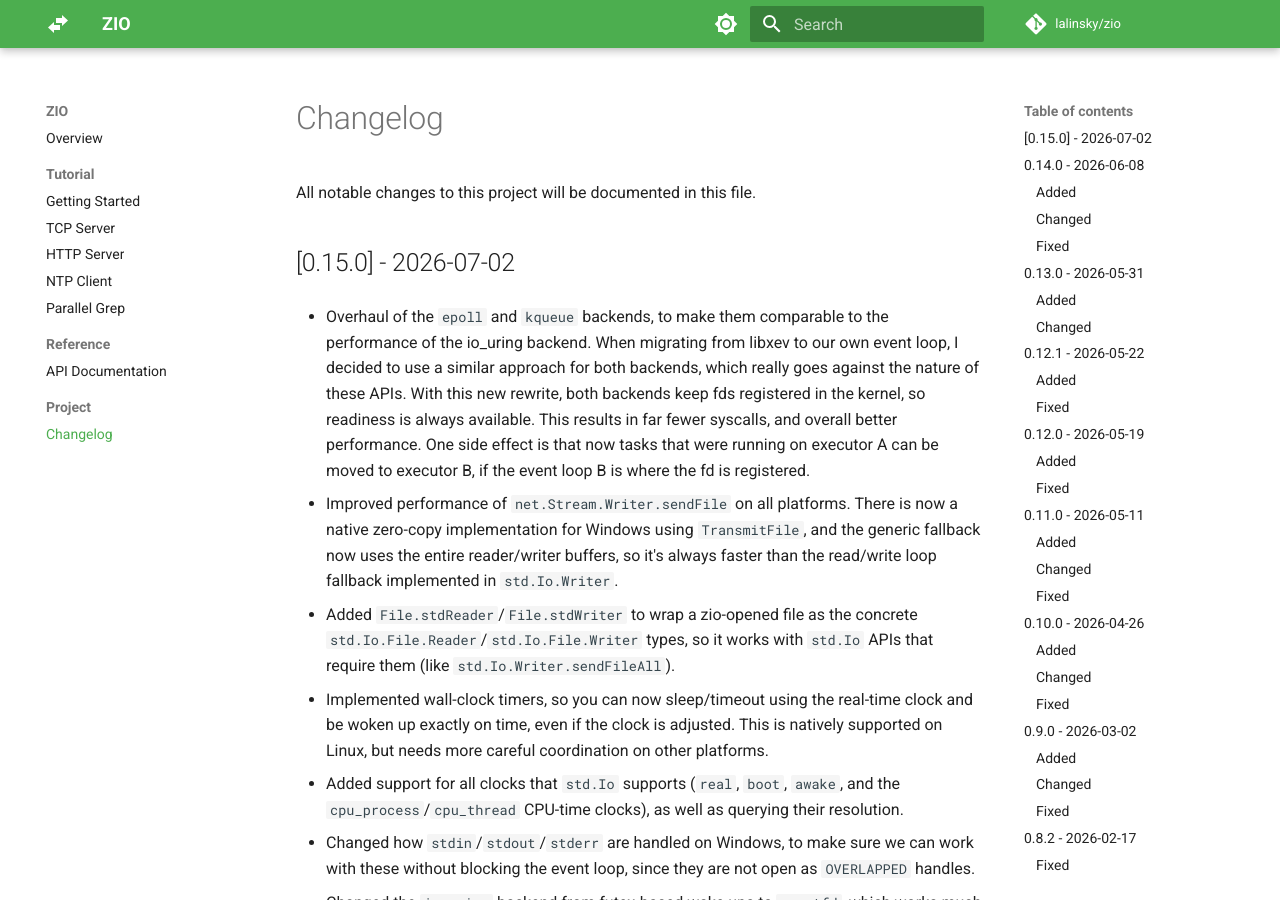
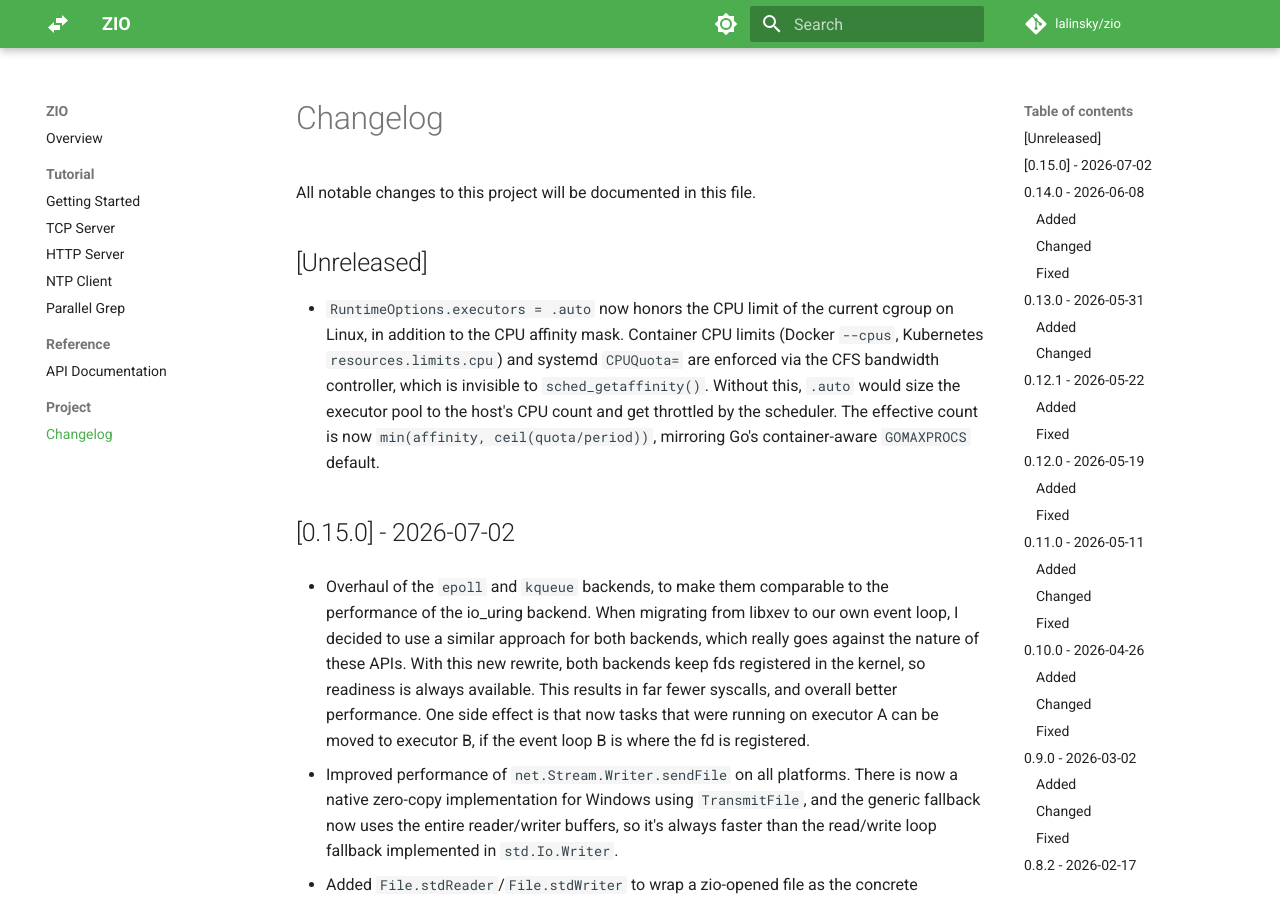
Before and after one commit to lalinsky/zio, an MkDocs documentation site: the page built from docs/changelog.md, in a window 1280 px wide and 900 px high. Built offline with MkDocs 1.6.1 and Material for MkDocs 9.7.7, drawn with Linux system fonts in a browser that asks for light colours; comment, search, counter and statistics services are not loaded.

Commit message:
runtime: make .auto executor count respect cgroup CPU limits (#549)
RuntimeOptions.executors defaults to single-threaded (.exact(1)); when a
user opts into .auto, the count was derived purely from
sched_getaffinity(). Container CPU limits (Docker --cpus, Kubernetes
resources.limits.cpu) and systemd CPUQuota= are enforced via the CFS
bandwidth controller, which is invisible to sched_getaffinity(), so
.auto would size the pool to the host CPU count and get throttled.

Add src/cgroup.zig to read the cgroup CPU quota on Linux and take the
effective count as min(affinity, ceil(quota/period)), mirroring Go's
container-aware GOMAXPROCS. cgroup v2 resolves the process's own cgroup
path from /proc/self/cgroup so it works whether the limit lives at the
mount root (namespaced container) or a leaf slice (systemd CPUQuota=);
cgroup v1 falls back to the well-known controller path. Detection reads
via zio.fs, which runs synchronously here since there is no current task
during runtime init, and degrades to affinity-only on any error.

```diff
--- a/docs/changelog.md
+++ b/docs/changelog.md
@@ -1,6 +1,16 @@
 # Changelog
 
 All notable changes to this project will be documented in this file.
+
+## [Unreleased]
+
+- `RuntimeOptions.executors = .auto` now honors the CPU limit of the current cgroup
+  on Linux, in addition to the CPU affinity mask. Container CPU limits (Docker
+  `--cpus`, Kubernetes `resources.limits.cpu`) and systemd `CPUQuota=` are enforced
+  via the CFS bandwidth controller, which is invisible to `sched_getaffinity()`.
+  Without this, `.auto` would size the executor pool to the host's CPU count and get
+  throttled by the scheduler. The effective count is now `min(affinity, ceil(quota/period))`,
+  mirroring Go's container-aware `GOMAXPROCS` default.
 
 ## [0.15.0] - 2026-07-02
 
```
Also changed, not shown: 2 other files.
